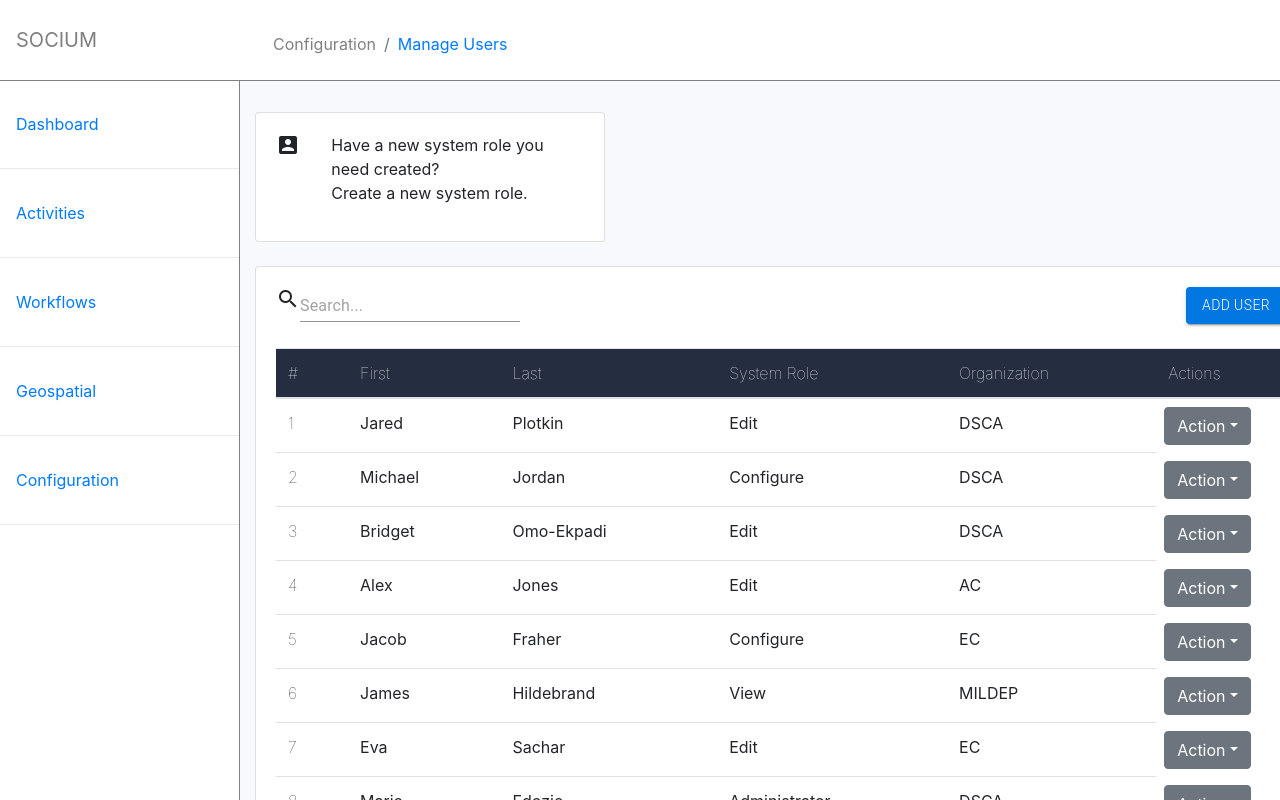
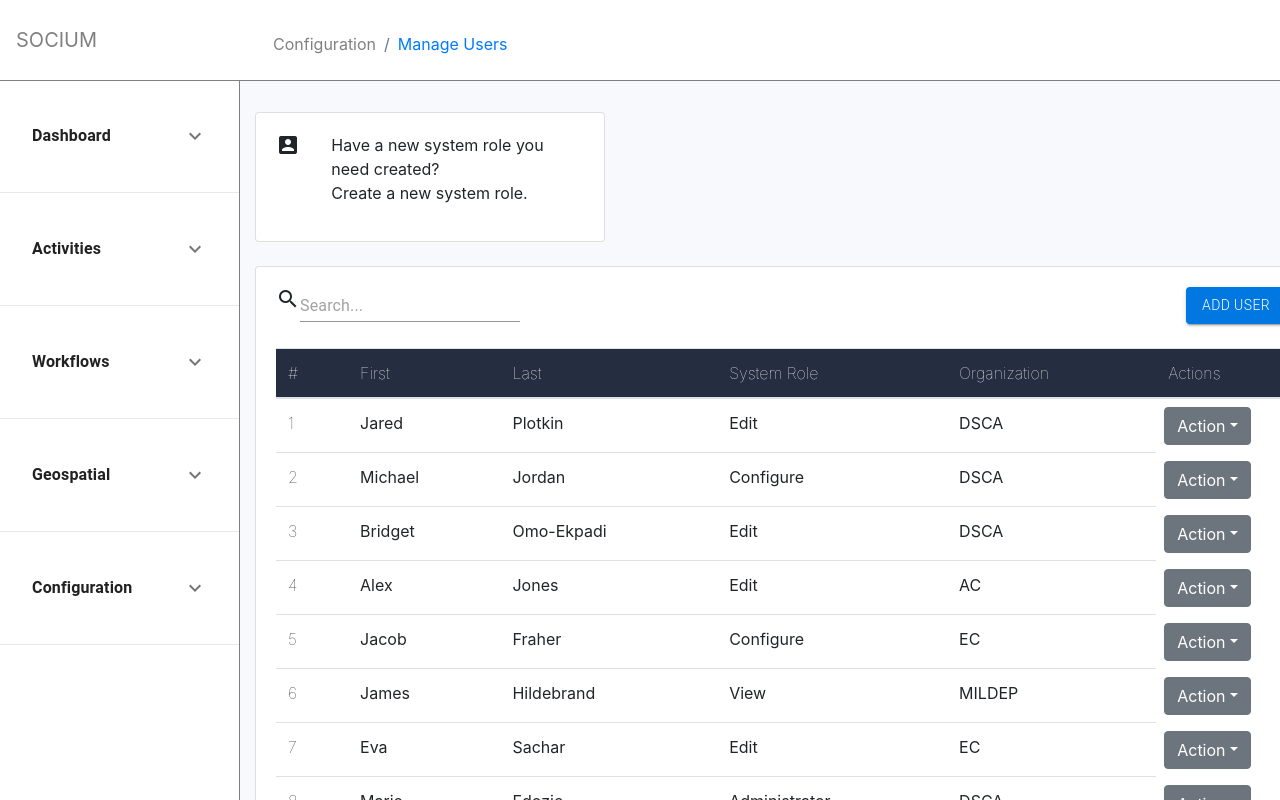
Before and after one commit to blweber/context-prac, a React (Create React App) app in the folder client/: page / in a window 1280 px wide. Shown: the top 800 px of the page. Built offline with nearby package versions, Linux system fonts and the light colour scheme.

Commit message:
material ui icons as well

```diff
--- a/client/package.json
+++ b/client/package.json
@@ -4,6 +4,7 @@
   "private": true,
   "dependencies": {
     "@material-ui/core": "^4.4.3",
+    "@material-ui/icons": "^4.4.3",
     "axios": "^0.19.0",
     "bootstrap": "^4.3.1",
     "node-sass": "^4.12.0",
--- a/client/src/layouts/Sidebar.js
+++ b/client/src/layouts/Sidebar.js
@@ -1,6 +1,11 @@
 import React from "react";
 import { Nav, NavItem, NavLink } from "reactstrap";
 import { Link } from "react-router-dom";
+import ExpansionPanel from '@material-ui/core/ExpansionPanel';
+import ExpansionPanelSummary from '@material-ui/core/ExpansionPanelSummary';
+import ExpansionPanelDetails from '@material-ui/core/ExpansionPanelDetails';
+import Typography from '@material-ui/core/Typography';
+import ExpandMoreIcon from '@material-ui/icons/ExpandMore';
 
 import './sidebar.scss';
 
@@ -10,37 +15,95 @@ const Sidebar = () => {
       <Nav vertical>
         <NavItem className="sidebar-list">
           <NavLink href="#">
-            <Link to="/">
-              Dashboard
-            </Link>
+            <ExpansionPanel>
+              <ExpansionPanelSummary
+                expandIcon={<ExpandMoreIcon />}
+                aria-controls="panel1a-content"
+                id="panel1a-header"
+              >
+                <Typography><b>Dashboard</b></Typography>
+              </ExpansionPanelSummary>
+              <ExpansionPanelDetails>
+                <Link to="/"><Typography>
+                  Dashboard Details
+          </Typography> </Link>
+              </ExpansionPanelDetails>
+            </ExpansionPanel>
           </NavLink>
         </NavItem>
         <NavItem className="sidebar-list">
           <NavLink href="#">
-            <Link to="/AdHoc">
-              Activities
-            </Link>
+            <ExpansionPanel>
+              <ExpansionPanelSummary
+                expandIcon={<ExpandMoreIcon />}
+                aria-controls="panel1a-content"
+                id="panel1a-header"
+              >
+                <Typography><b>Activities</b></Typography>
+              </ExpansionPanelSummary>
+              <ExpansionPanelDetails>
+                <Link to="/AdHoc"><Typography>
+                  Activities Details
+                  </Typography> </Link>
+              </ExpansionPanelDetails>
+            </ExpansionPanel>
           </NavLink>
         </NavItem>
         <NavItem className="sidebar-list">
           <NavLink href="#">
-            <Link to="/Register">
-              Workflows
-            </Link>
+
+            <ExpansionPanel>
+              <ExpansionPanelSummary
+                expandIcon={<ExpandMoreIcon />}
+                aria-controls="panel1a-content"
+                id="panel1a-header"
+              >
+                <Typography><b>Workflows</b></Typography>
+              </ExpansionPanelSummary>
+              <ExpansionPanelDetails>
+                <Typography>
+                  Workflows Details
+          </Typography>
+              </ExpansionPanelDetails>
+            </ExpansionPanel>
           </NavLink>
         </NavItem>
         <NavItem className="sidebar-list">
           <NavLink href="#">
-            <Link to="/Login">
-              Geospatial
-            </Link>
+            <ExpansionPanel>
+              <ExpansionPanelSummary
+                expandIcon={<ExpandMoreIcon />}
+                aria-controls="panel1a-content"
+                id="panel1a-header"
+              >
+                <Typography><b>Geospatial</b></Typography>
+              </ExpansionPanelSummary>
+              <ExpansionPanelDetails>
+                <Typography>
+                  Geospatial Details
+          </Typography>
+              </ExpansionPanelDetails>
+            </ExpansionPanel>
           </NavLink>
         </NavItem>
         <NavItem className="sidebar-list">
           <NavLink href="#">
-            <Link to="/Register">
-              Configuration
-            </Link>
+            <ExpansionPanel>
+              <ExpansionPanelSummary
+                expandIcon={<ExpandMoreIcon />}
+                aria-controls="panel1a-content"
+                id="panel1a-header"
+              >
+                <Typography><b>Configuration</b></Typography>
+              </ExpansionPanelSummary>
+              <ExpansionPanelDetails>
+                <Typography>
+                  <Link to="/">User Management </Link>
+                  <Link to="/systemroles">Manage System Roles</Link>
+          </Typography>
+
+              </ExpansionPanelDetails>
+            </ExpansionPanel>
           </NavLink>
         </NavItem>
       </Nav>
--- a/client/src/layouts/sidebar.scss
+++ b/client/src/layouts/sidebar.scss
@@ -21,6 +21,13 @@
         width: 0.05em;
         color: #e9e9e9;
     }
+    .MuiExpansionPanelDetails-root .MuiTypography-body1 {
+        font-size: .85rem;
+    }
+    .MuiPaper-elevation1 {
+        box-shadow: unset;
+        background-color: transparent;
+    }
     padding: 1.5em 0;
     &:hover{
         background: $grey-light;
```
Also changed, not shown: 1 other file (tests, documents, lock files or other folders).
